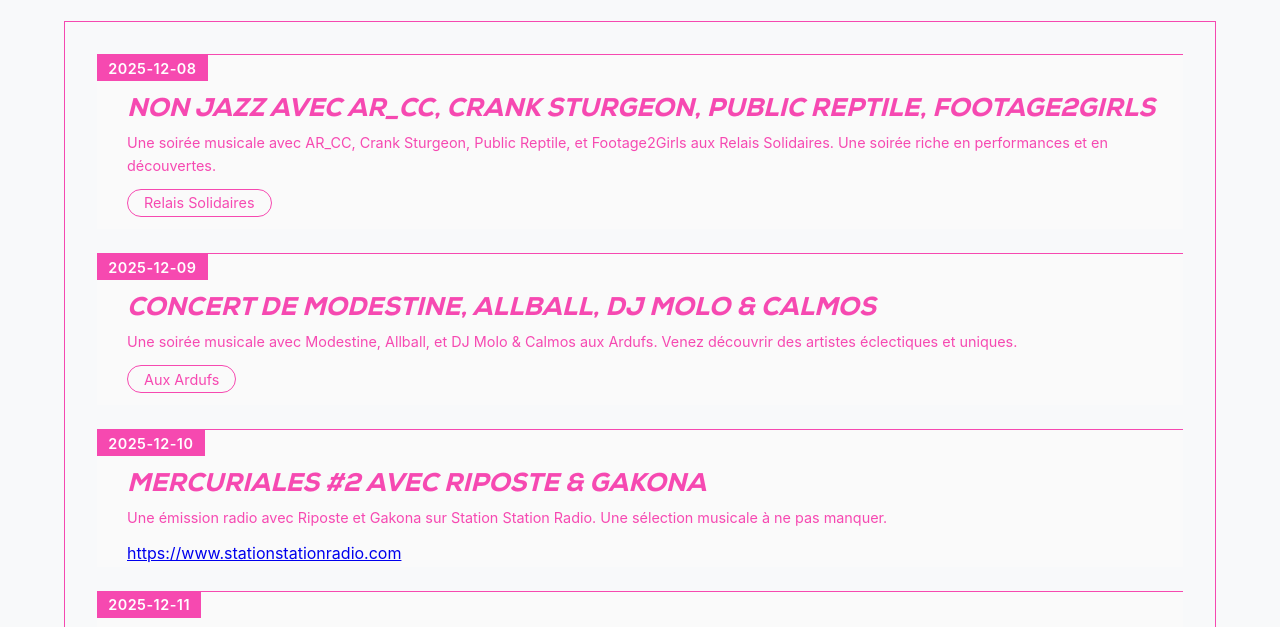
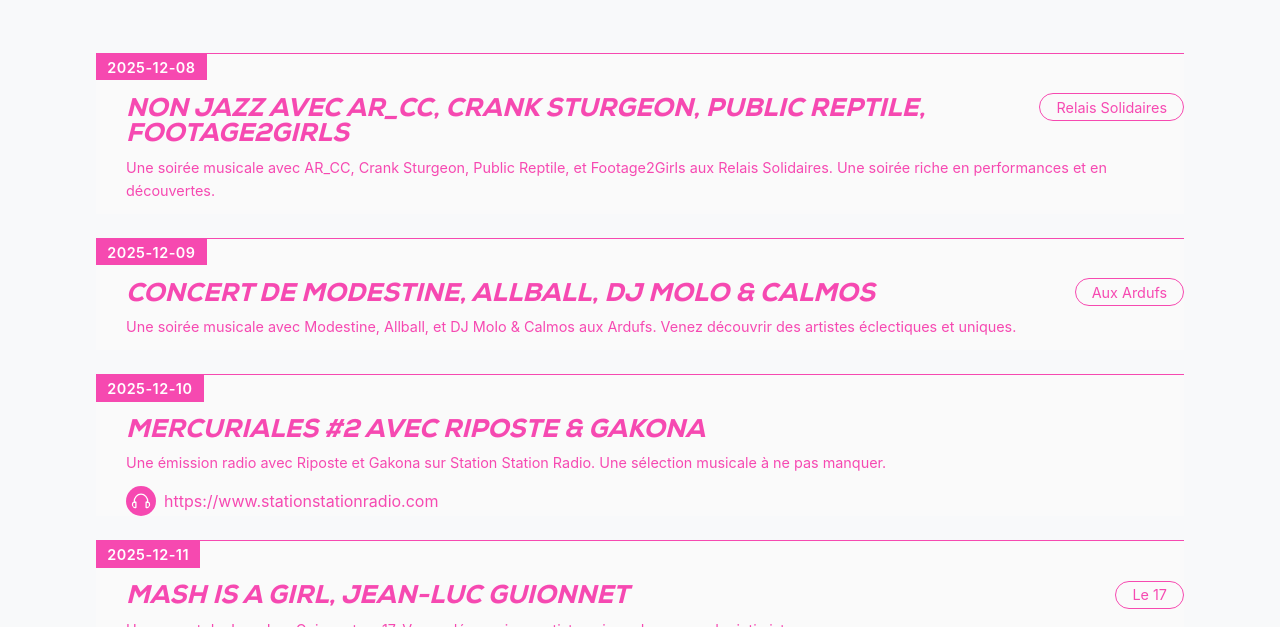
Before and after one commit to constructions-incongrues/jomayeux, a plain HTML site: page docs/index.html in a window 1280 px wide. Shown: the part 173-800 px from the top of the page. Drawn offline with Linux system fonts and the light colour scheme; files whose address does not match are found by name.

Commit message:
Add configuration for live preview in VSCode, update execution directory path, enhance error handling for CORS, and improve event display in HTML and CSS.

````diff
--- a/docs/app.js
+++ b/docs/app.js
@@ -1,5 +1,5 @@
 // Configuration
-const EXECUTIONS_DIR = 'executions/';
+const EXECUTIONS_DIR = '../executions/';
 
 // État de l'application
 let newsletterData = null;
@@ -22,14 +22,32 @@
 
         for (const filename of jsonFiles) {
             try {
-                const response = await fetch(`${EXECUTIONS_DIR}${filename}`);
-                if (!response.ok) continue;
+                const response = await fetch(`${EXECUTIONS_DIR}${filename}`, {
+                    method: 'GET',
+                    headers: {
+                        'Accept': 'application/json',
+                    },
+                    mode: 'cors'
+                });
+
+                if (!response.ok) {
+                    throw new Error(`HTTP ${response.status}: ${response.statusText}`);
+                }
 
                 let text = await response.text();
                 text = text.replace(/^```json\s*/i, '').replace(/\s*```$/i, '').trim();
                 data = JSON.parse(text);
                 break;
             } catch (error) {
+                // Détecter les erreurs CORS
+                if (error.name === 'TypeError' && error.message.includes('Failed to fetch')) {
+                    const isFileProtocol = window.location.protocol === 'file:';
+                    if (isFileProtocol) {
+                        throw new Error('CORS: Veuillez utiliser un serveur HTTP local. Ouvrez un terminal dans le dossier du projet et exécutez: python3 -m http.server 8000 puis accédez à http://localhost:8000/docs/');
+                    } else {
+                        throw new Error('CORS: Erreur de chargement. Vérifiez que le serveur autorise les requêtes CORS.');
+                    }
+                }
                 lastError = error;
                 continue;
             }
@@ -45,7 +63,11 @@
         document.getElementById('newsletter').classList.remove('hidden');
     } catch (error) {
         console.error('Erreur lors du chargement:', error);
-        document.getElementById('loading').textContent = 'Erreur lors du chargement des données.';
+        const loadingEl = document.getElementById('loading');
+        loadingEl.textContent = error.message || 'Erreur lors du chargement des données.';
+        loadingEl.style.color = '#e74c3c';
+        loadingEl.style.padding = '2rem';
+        loadingEl.style.whiteSpace = 'pre-line';
     }
 }
 
@@ -115,12 +137,23 @@
             eventContainer.querySelector('.event-description').remove();
         }
 
+        const linkEl = eventContainer.querySelector('.event-link');
+        const linkContainer = eventContainer.querySelector('.event-link-container');
+
         if (event.link) {
-            const linkEl = eventContainer.querySelector('.event-link');
             linkEl.textContent = event.link;
             linkEl.href = event.link;
+            // Afficher le premier enfant (SVG) si le lien existe
+            if (linkContainer && linkContainer.firstElementChild) {
+                linkContainer.firstElementChild.style.display = '';
+            }
         } else {
-            eventContainer.querySelector('.event-link').remove();
+            linkEl.textContent = '';
+            linkEl.href = '';
+            // Masquer le premier enfant (SVG) si le lien est vide
+            if (linkContainer && linkContainer.firstElementChild) {
+                linkContainer.firstElementChild.style.display = 'none';
+            }
         }
 
         if (event.location) {
--- a/docs/index.html
+++ b/docs/index.html
@@ -24,7 +24,7 @@
         </div>Agenda</h1>
         <div class="newsletter-agenda"></div>
 
-        <h1>Du côté des membres</h1>
+        <h1>Découvertes des Membres</h1>
         <div class="newsletter-members"></div>
 
         <h1>Galerie</h1>
@@ -37,11 +37,16 @@
         <div class="agenda-item">
             <div class="agenda-item-date"></div>
             <div class="agenda-item-event">
-                <div class="event-title"></div>
+                <div class="event-title-container">
+                    <div class="event-title"></div>
+                    <div class="event-location"></div>
+                </div>
                 <div class="event-description-container">
-                <div class="event-description"></div>
-                <a href="" class="event-link"></a>
-                <div class="event-location"></div>
+                    <div class="event-description"></div>
+                    <div class="event-link-container">
+                        <?xml version="1.0" encoding="UTF-8"?><svg width="24px" height="24px" viewBox="0 0 24 24" stroke-width="1.5" fill="none" xmlns="http://www.w3.org/2000/svg" color="#ffffff"><path d="M4 13.4998L3.51493 13.6211C2.62459 13.8437 2 14.6437 2 15.5614V17.4383C2 18.356 2.62459 19.156 3.51493 19.3786L5.25448 19.8135C5.63317 19.9081 6 19.6217 6 19.2314V13.7683C6 13.378 5.63317 13.0916 5.25448 13.1862L4 13.4998ZM4 13.4998V13C4 8.02944 7.58172 4 12 4C16.4183 4 20 8.02944 20 13V13.5M20 13.5L20.4851 13.6211C21.3754 13.8437 22 14.6437 22 15.5614V17.4383C22 18.356 21.3754 19.156 20.4851 19.3786L18.7455 19.8135C18.3668 19.9081 18 19.6217 18 19.2314V13.7683C18 13.378 18.3668 13.0916 18.7455 13.1862L20 13.5Z" stroke="#ffffff" stroke-width="1.5" stroke-linecap="round" stroke-linejoin="round"></path></svg>
+                        <a href="" class="event-link"></a>
+                    </div>
                 </div>
             </div>
         </div>
--- a/docs/style.css
+++ b/docs/style.css
@@ -1,6 +1,6 @@
 /* Variables CSS */
 :root {
-    --primary-color: #f51e9fcd;
+    --primary-color: rgba(245, 30, 159, 0.804);
     --text-color: #333;
     --text-light: #666;
     --bg-color: #ffffff;
@@ -60,9 +60,9 @@
     z-index: -1;
     /* Background image and color blend */
     background:
-        linear-gradient(90deg,rgba(245, 30, 159, 1) 0%, rgba(255, 255, 255, 0) 91%),
+        /* linear-gradient(90deg,rgba(245, 30, 159, 1) 0%, rgba(255, 255, 255, 0) 91%); */
         /* url('static/images/texture.jpg'); */
-    background-size: cover, 60%;
+    background-size: cover;
     background-position: center;
     background-repeat: repeat;
     /* Make color overlay blend with image */
@@ -160,7 +160,7 @@
     display: flex;
     flex-direction: column;
     gap: 1.5rem;
-    border:1px solid var(--primary-color);
+    /* border:1px solid var(--primary-color); */
     padding: 2rem;
 
 }
@@ -184,13 +184,23 @@
     margin-bottom: 1rem;
 }
 
-.event-date {
+.event-link {
+    text-decoration: none;
+    color: var(--primary-color);
+}
+
+.event-title-container {
+    display: flex;
+    align-items: baseline;
+    justify-content: space-between;
+    gap: 1.5rem;
 }
 
 .event-title {
     font-size: 1.6rem;
     line-height: 1;
     font-weight: 600;
+    max-width: 80%;
     margin-bottom: 0.5rem;
     text-transform: uppercase;
     font-style: italic;
@@ -198,6 +208,21 @@
     font-family: 'Nexa', sans-serif;
     margin-left: 30px;
 
+}
+
+.event-link-container {
+    display: flex;
+    align-items: center;
+    justify-content: flex-start;
+    gap: 0.5rem;
+}
+.event-link-container svg{
+    width: 30px;
+    height: 30px;
+    border-radius: 50%;
+    padding: 0.3rem;
+    color: var(--primary-color);
+    background: var(--primary-color);
 }
 
 .event-description-container {
@@ -255,12 +280,13 @@
 
 .event-location {
     font-size: 0.9rem;
-    margin-bottom: 0.75rem;
     border:1px solid var(--primary-color);
     width: fit-content;
     padding: 0.1rem 1rem;
     border-radius: 30px;
     line-height: 1.6;
+    position: relative;
+    top:-3px;
 }
 
 
````
